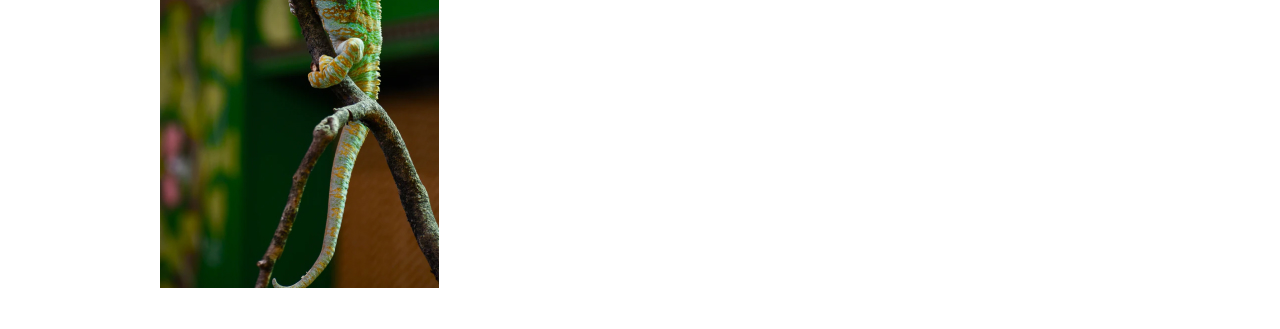
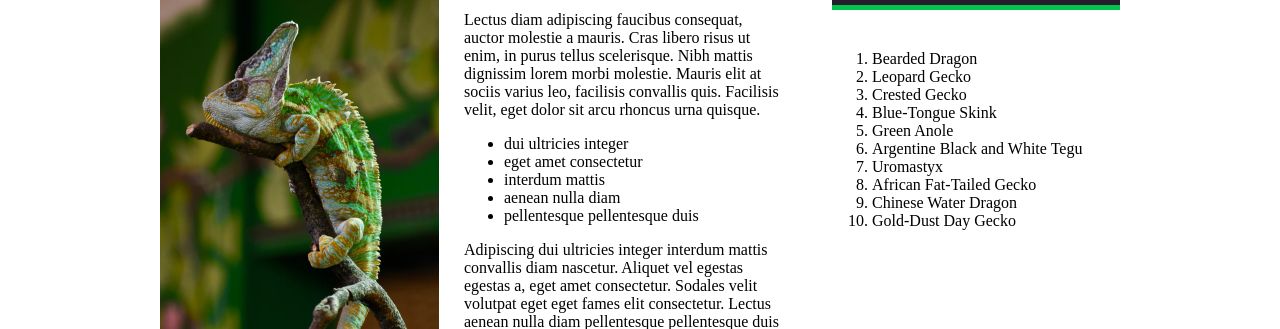
Before and after one commit to zichengshan/All-about-Lizard-Web, a plain HTML site: page index.html in a window 1280 px wide. Shown: the part 366-695 px from the top of the page. Drawn offline with Linux system fonts and the light colour scheme.

Commit message:
creating columns

```diff
--- a/css/index.css
+++ b/css/index.css
@@ -37,6 +37,23 @@ h1 {
     /*margin-right: auto;*/
 }
 
+.columns {
+    display: flex;
+}
+
+.main-content {
+    width: 65%;
+    margin-right: 5%;
+}
+
+.sidebar {
+    width: 30%;
+}
+
+.col-right {
+    margin-left: 25px;
+}
+
 
 
 
--- a/index.html
+++ b/index.html
@@ -12,9 +12,14 @@
 
         <main>
             <div class="container">
+                <div class="columns">
                     <section class="main-content">
+                        <h2 class="subhead">Lizards are <span class="white-text">awesome</span></h2>
+                        <div class="columns">
+                            <div class="col-left">
                                 <img src="images/chameleon.jpg" alt="a chameleon climbing a branch">
-                    <h2 class="subhead">Lizards are <span class="white-text">awesome</span></h2>
+                            </div>
+                            <div class="col-right">
                                 <p>Lectus diam adipiscing faucibus consequat, auctor molestie a mauris. Cras libero risus ut enim, in purus tellus scelerisque. Nibh mattis dignissim lorem morbi molestie. Mauris elit at sociis varius leo, facilisis convallis quis. Facilisis velit, eget dolor sit arcu rhoncus urna quisque.</p>
 
                                 <ul>
@@ -26,6 +31,8 @@
                                 </ul>
 
                                 <p>Adipiscing dui ultricies integer interdum mattis convallis diam nascetur. Aliquet vel egestas egestas a, eget amet consectetur. Sodales velit volutpat eget eget fames elit consectetur. Lectus aenean nulla diam pellentesque pellentesque duis pulvinar malesuada. </p>
+                            </div>
+                        </div>
                     </section>
 
                     <aside class="sidebar">
@@ -44,7 +51,8 @@
                         </ol>
 
                     </aside>
-            </div>
+                </div> <!-- close columns -->
+            </div> <!-- close container -->
         </main>
     </body>
 </html>
```
Lines whose indentation alone changed are shown as unchanged.
